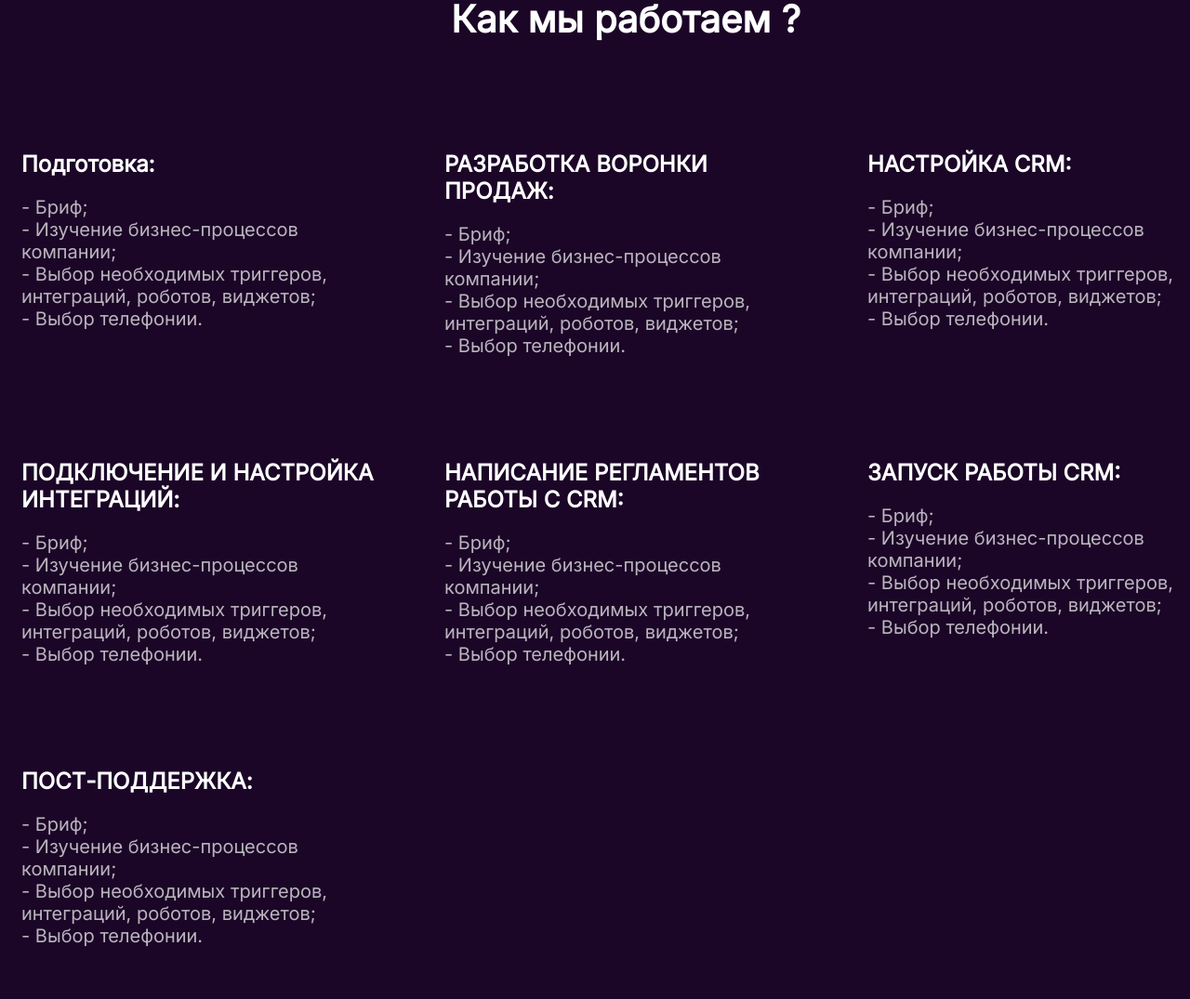
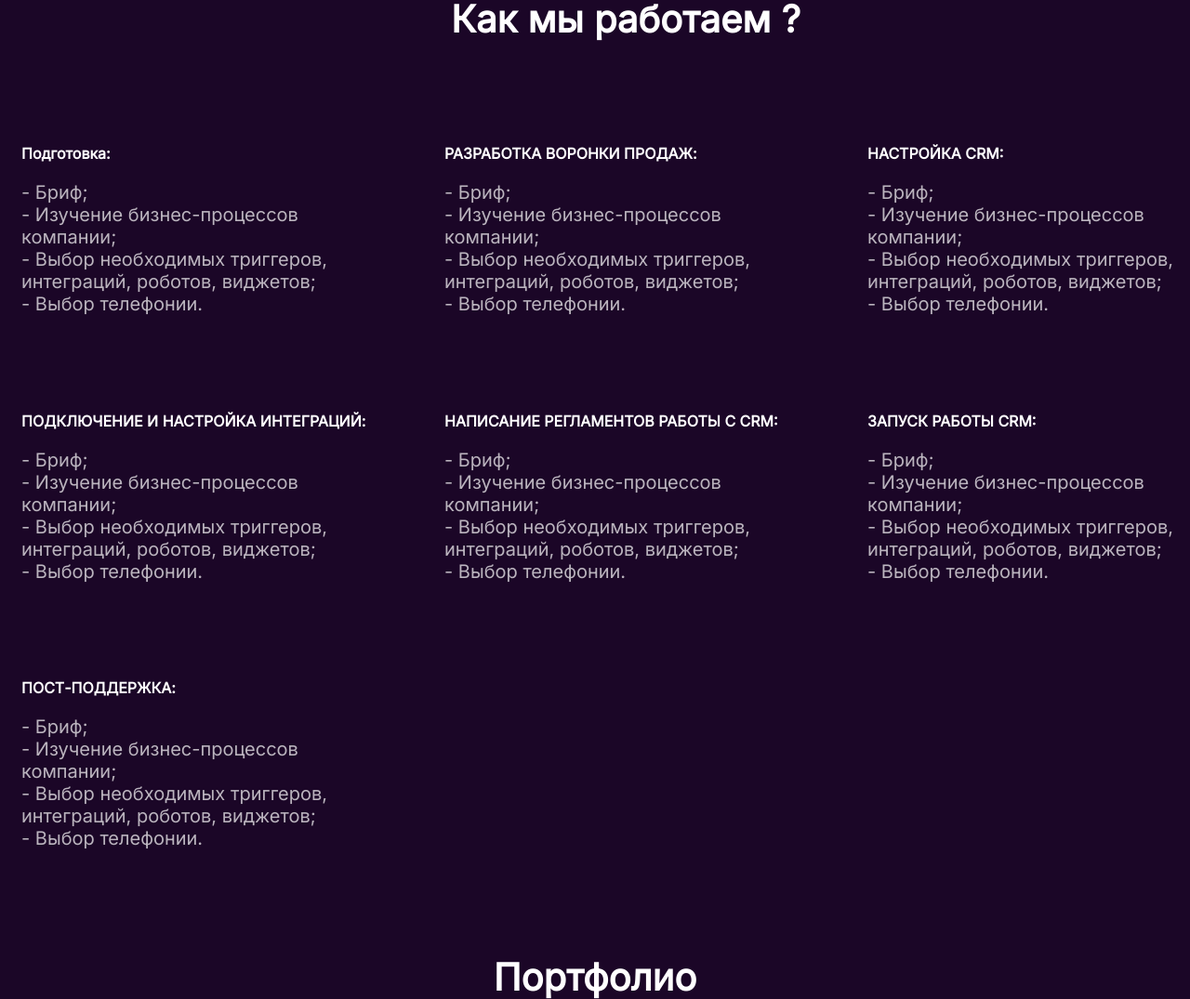
Before and after one commit to Kuanysh-kst/CleverWeb, a plain HTML site: page index.html in a window 1280 px wide. Shown: the part 3384-4459 px from the top of the page at 93% size. Drawn offline with nearby package versions, Linux system fonts and the light colour scheme.

```diff
--- a/dist/css/main.css
+++ b/dist/css/main.css
@@ -1,3 +1,20 @@
+html, body, div, span, applet, object, iframe,
+h1, h2, h3, h4, h5, h6, p, blockquote, pre,
+a, abbr, acronym, address, big, cite, code,
+del, dfn, em, img, ins, kbd, q, s, samp,
+small, strike, strong, sub, sup, tt, var,
+b, u, i, center,
+dl, dt, dd, ol, ul, li,
+fieldset, form, label, legend,
+table, caption, tbody, tfoot, thead, tr, th, td,
+article, aside, canvas, details, embed,
+figure, figcaption, footer, header, hgroup,
+menu, nav, output, ruby, section, summary,
+time, mark, audio, video {
+	padding: 0;
+	border: 0;
+	font-size: 100%;
+}
 * {
   padding: 0;
   list-style: none;
```
Also changed, not shown: index.html (+7 -6 lines).
